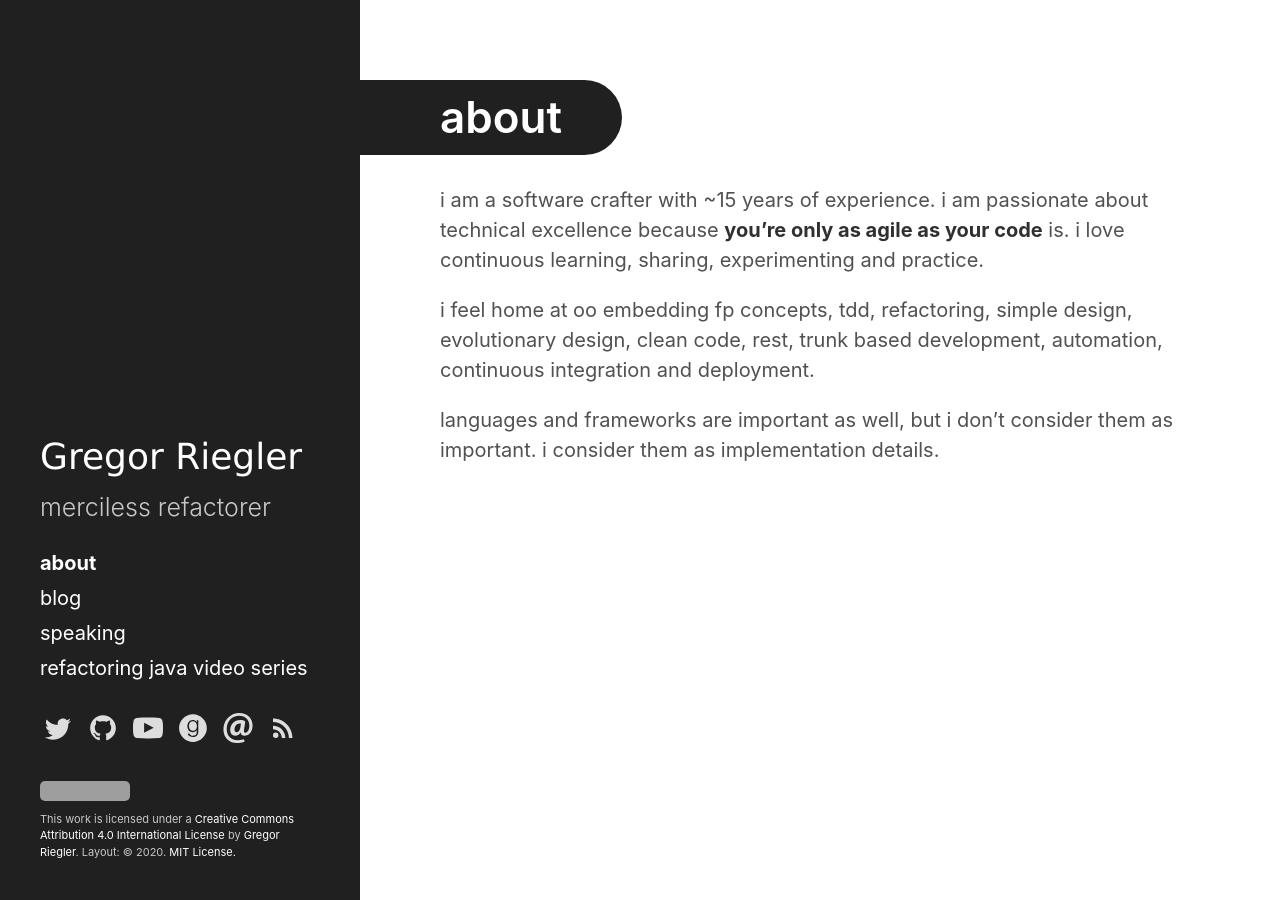
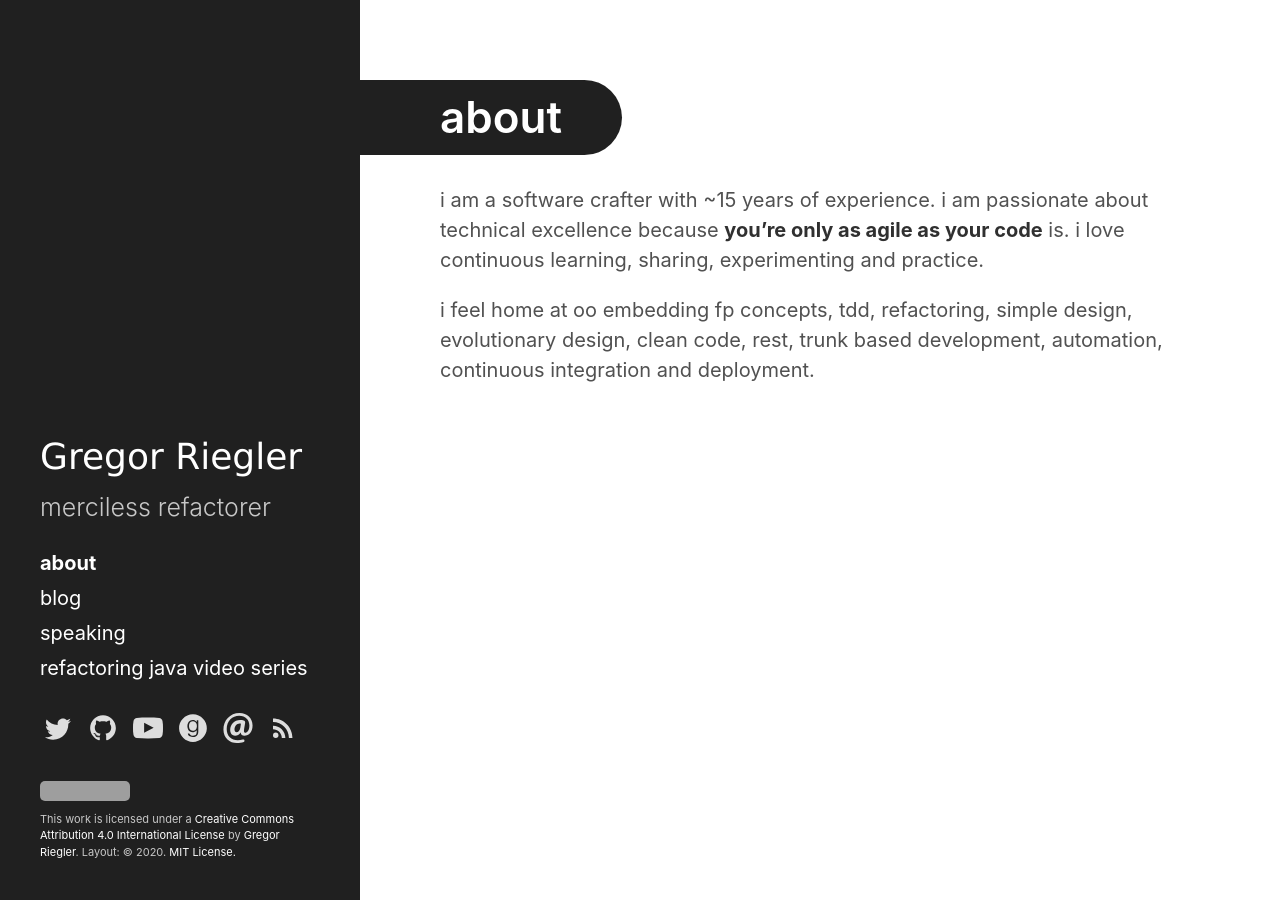
Before and after one commit to gregorriegler/gregorriegler.github.io, a Jekyll site: the page built from about.md, in a window 1280 px wide. Built offline with Jekyll 4.4.1, drawn with Linux system fonts in a browser that asks for light colours; grey boxes are pictures that could not be loaded.

Commit message:
change about

```diff
--- a/about.md
+++ b/about.md
@@ -10,5 +10,3 @@ i am passionate about technical excellence because **you're only as agile as you
 i love continuous learning, sharing, experimenting and practice.
 
 i feel home at oo embedding fp concepts, tdd, refactoring, simple design, evolutionary design, clean code, rest, trunk based development, automation, continuous integration and deployment.
-
-languages and frameworks are important as well, but i don't consider them as important. i consider them as implementation details.
```
